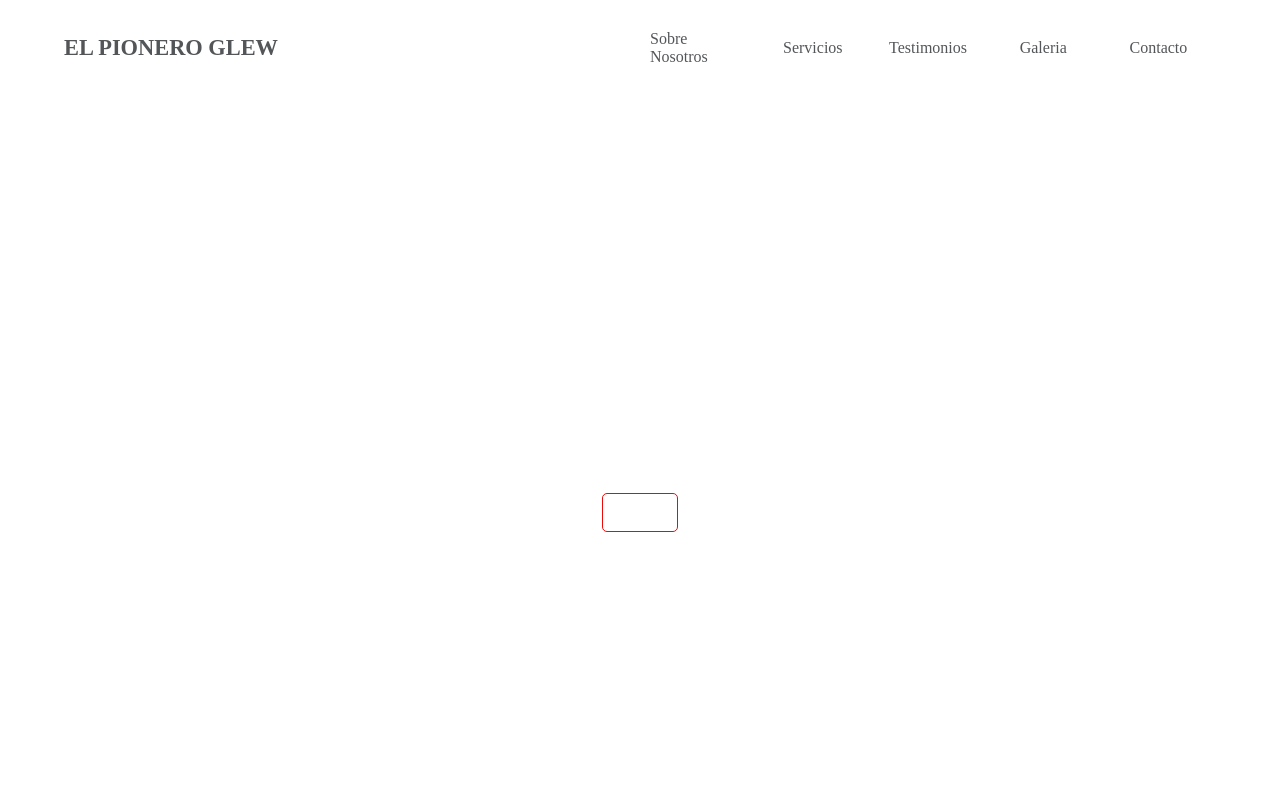
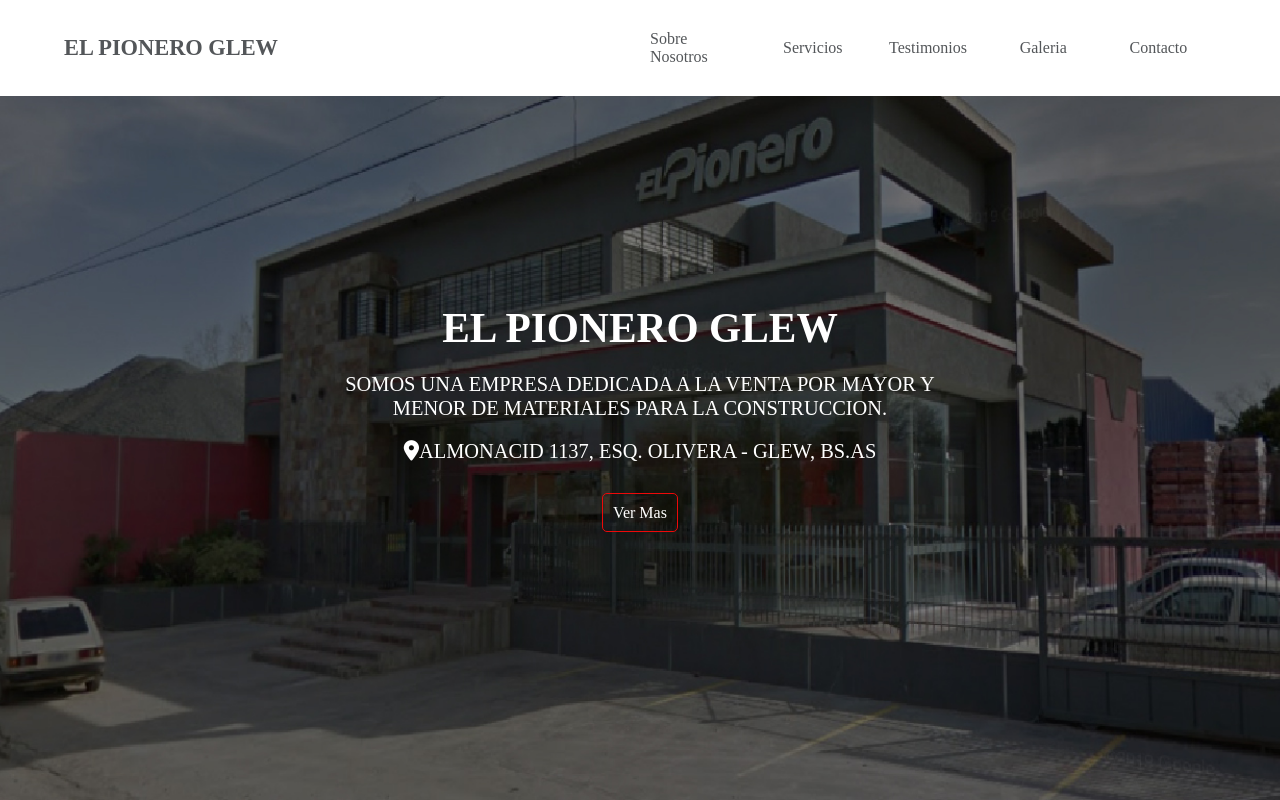
Before and after one commit to Aleervdnr/ElPionero, a plain HTML site: page index.html in a window 1280 px wide. Drawn offline with Linux system fonts and the light colour scheme; the site is published under a folder, as on GitHub Pages, so addresses that start at the root find nothing; a web font is replaced by a local one.

Commit message:
home background

```diff
--- a/css/layout/home.css
+++ b/css/layout/home.css
@@ -15,7 +15,7 @@
 }
 
 .home{
-    background-image: url(/img/hero-2.jpg);
+    background-image: url(../../img/hero-2.jpg);
     background-repeat: no-repeat;
     background-size: cover;
     background-position: center top;
```
